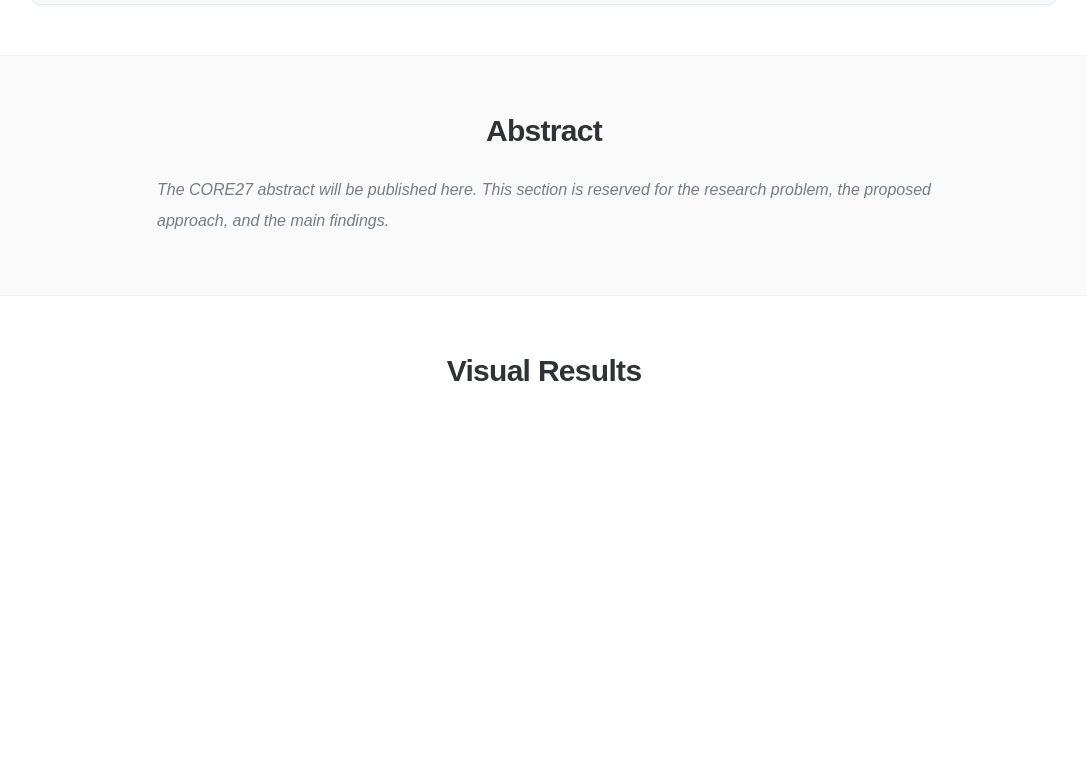
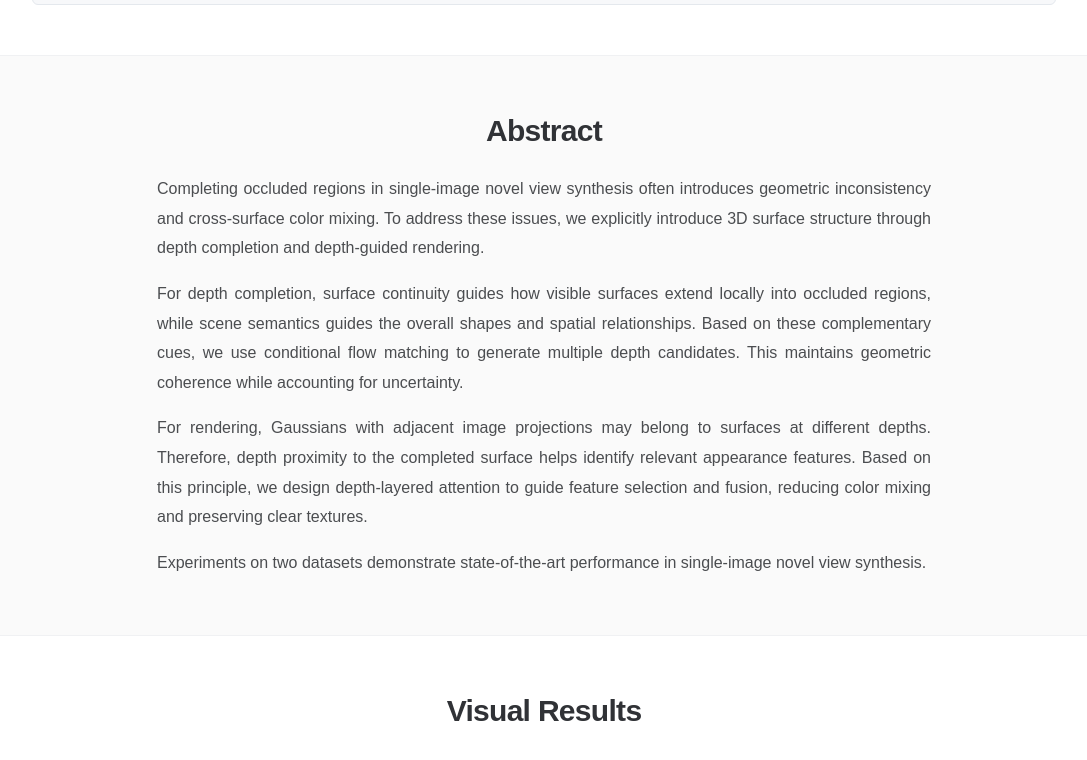
Before and after one commit to CORE27-project/CORE27-project.github.io, a plain HTML site: page index.html in a window 1280 px wide. Shown: the part 652-1412 px from the top of the page, without its empty margins (96-1183 px from the left). Before the commit the page ends 1344 px from the top, so only its background shows below. Drawn offline with Linux system fonts and the light colour scheme.

Commit message:
Add CORE27 abstract
Updated the abstract section with detailed content regarding depth completion and rendering techniques for single-image novel view synthesis.

```diff
--- a/index.html
+++ b/index.html
@@ -13,6 +13,7 @@
 @media(prefers-reduced-motion:reduce){html{scroll-behavior:auto}}
 .hero{padding-top:52px;padding-bottom:35px}.hero h1{margin-bottom:0}.resources{margin:24px 0 0}.results-space{min-height:220px}
 @media(max-width:640px){.hero{padding-top:38px;padding-bottom:30px}.results-space{min-height:150px}}
+.abstract{color:#4b4d50;line-height:1.85}.abstract + .abstract{margin-top:16px}
 </style>
 </head>
 <body>
@@ -25,7 +26,10 @@
 <button class="resource" disabled aria-label="Research code, coming soon"><svg viewBox="0 0 24 24" aria-hidden="true"><path d="m8 7-5 5 5 5m8-10 5 5-5 5m-3-13-2 20"/></svg>Code<small>SOON</small></button>
 </div></header>
 <div class="wide teaser-wrap"><figure class="figure"><div class="placeholder teaser" role="img" aria-label="Placeholder for the CORE27 teaser figure"><svg viewBox="0 0 32 32" aria-hidden="true"><rect x="3" y="5" width="26" height="22" rx="2"/><circle cx="11" cy="12" r="2"/><path d="m4 24 8-8 6 5 5-6 6 7"/></svg><strong>Figure</strong></div></figure></div>
-<section class="band" id="abstract"><div class="narrow section"><h2>Abstract</h2><p class="abstract pending">The CORE27 abstract will be published here. This section is reserved for the research problem, the proposed approach, and the main findings.</p></div></section>
+<section class="band" id="abstract"><div class="narrow section"><h2>Abstract</h2><p class="abstract">Completing occluded regions in single-image novel view synthesis often introduces geometric inconsistency and cross-surface color mixing. To address these issues, we explicitly introduce 3D surface structure through depth completion and depth-guided rendering.</p>
+<p class="abstract">For depth completion, surface continuity guides how visible surfaces extend locally into occluded regions, while scene semantics guides the overall shapes and spatial relationships. Based on these complementary cues, we use conditional flow matching to generate multiple depth candidates. This maintains geometric coherence while accounting for uncertainty.</p>
+<p class="abstract">For rendering, Gaussians with adjacent image projections may belong to surfaces at different depths. Therefore, depth proximity to the completed surface helps identify relevant appearance features. Based on this principle, we design depth-layered attention to guide feature selection and fusion, reducing color mixing and preserving clear textures.</p>
+<p class="abstract">Experiments on two datasets demonstrate state-of-the-art performance in single-image novel view synthesis.</p></div></section>
 <section class="wide section" id="results" aria-labelledby="results-heading"><h2 id="results-heading">Visual Results</h2><div class="results-space"><!-- Visualization content will be added here. --></div></section>
 </main>
 
```
